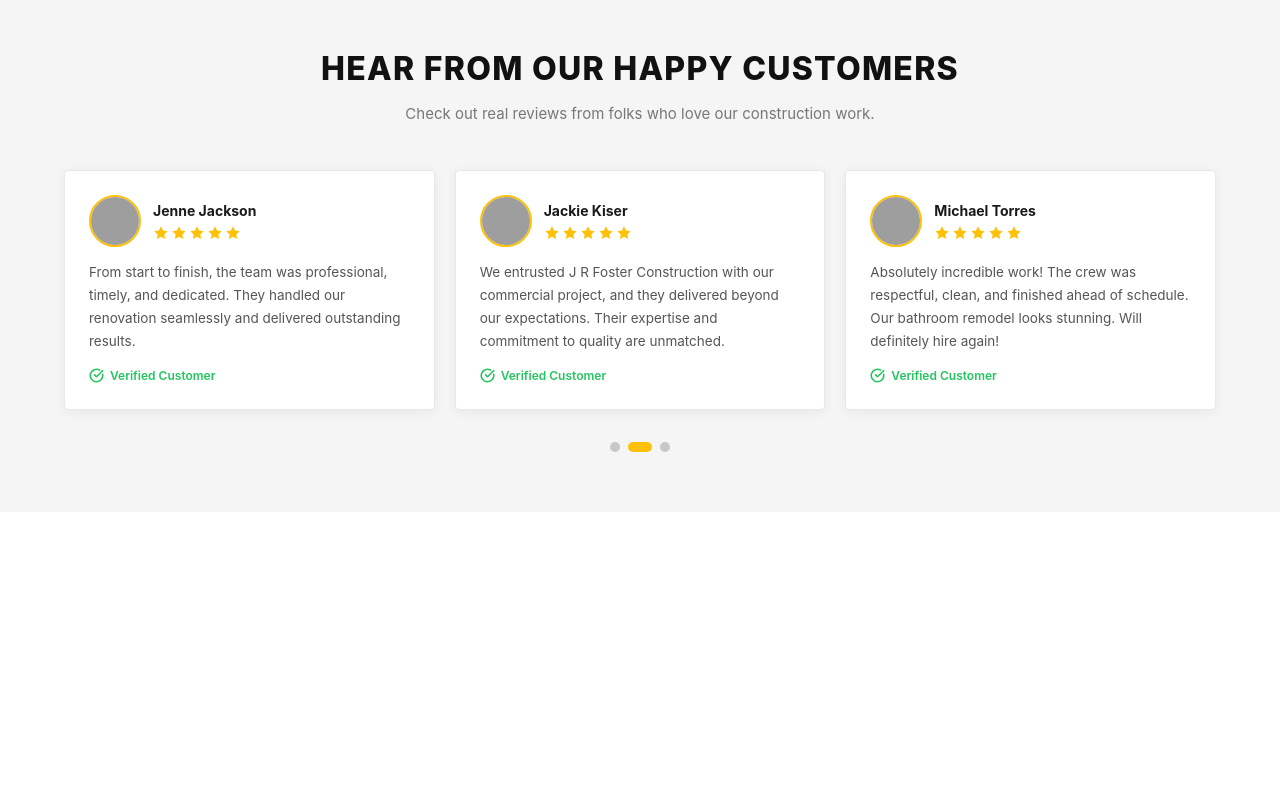
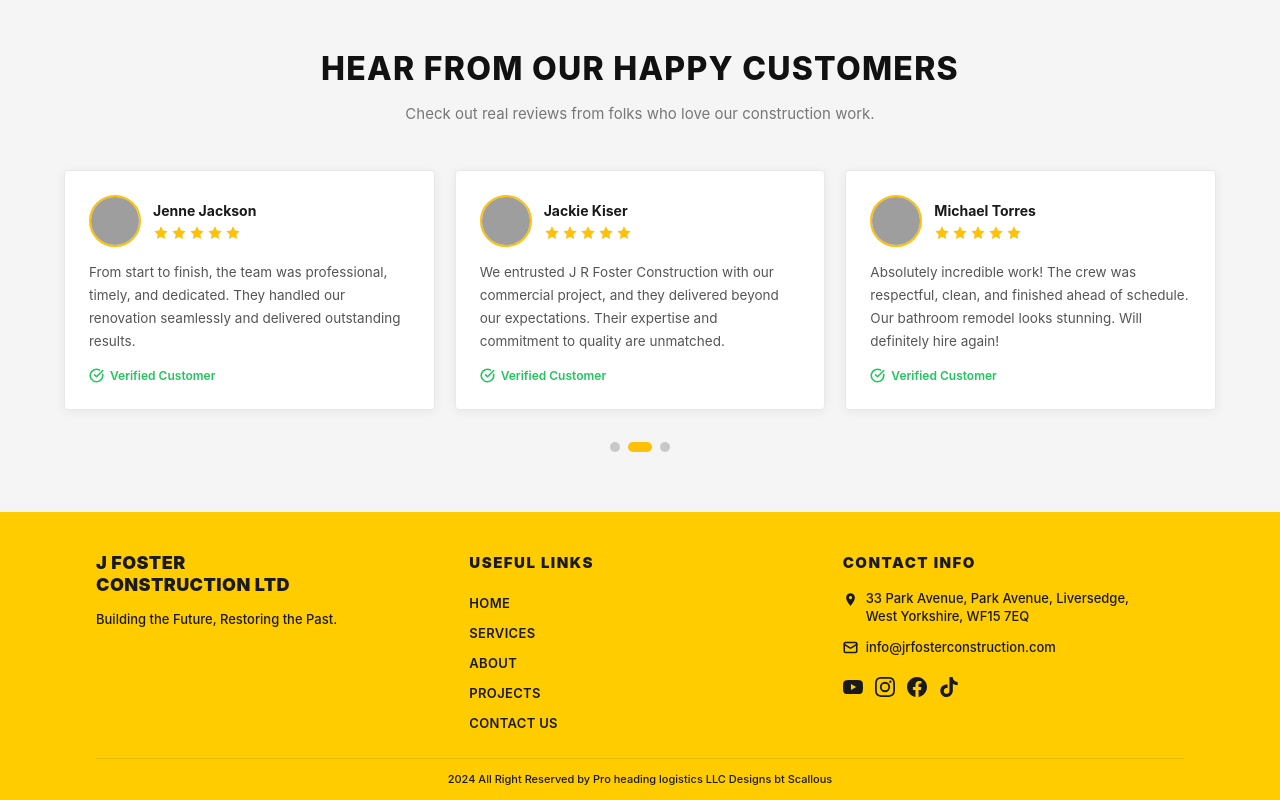
Before and after one commit to mashargujjar5/cunstruction-LTD, a React (Vite) app: page / in a window 1280 px wide. Shown: the part 6009-6809 px from the top of the page. Before the commit the page ends 6521 px from the top, so only its background shows below. Built offline with nearby package versions, Linux system fonts and the light colour scheme; grey boxes are pictures that could not be loaded.

Commit message:
feat: add Footer component and integrate it into the main application layout

```diff
--- a/src/App.jsx
+++ b/src/App.jsx
@@ -8,6 +8,7 @@
 import RecentProjects from './components/RecentProjects';
 import TraditionSection from './components/TraditionSection';
 import ContactSection from './components/ContactSection';
+import Footer from './components/Footer';
 import TestimonialsSection from './components/TestimonialsSection';
 
 function App() {
@@ -24,6 +25,7 @@
 
       <ContactSection />
       <TestimonialsSection />
+      <Footer />
     </div>
   );
 }
--- /dev/null
+++ b/src/components/Footer.jsx
@@ -0,0 +1,141 @@
+import React from 'react';
+
+const Footer = () => {
+  return (
+    <footer className="w-full bg-[#FFCC00] font-sans">
+      {/* Main Footer Content */}
+      <div className="px-4 sm:px-8 md:px-16 lg:px-24 pt-10 pb-6">
+        <div className="grid grid-cols-1 md:grid-cols-3 gap-10 md:gap-8">
+
+          {/* Column 1 - Brand & Tagline */}
+          <div className="flex flex-col justify-start">
+            <div className="mb-3">
+              <p className="text-[#1a1a1a] text-[18px] font-black uppercase leading-tight tracking-wide">
+                J FOSTER
+              </p>
+              <p className="text-[#1a1a1a] text-[18px] font-black uppercase leading-tight tracking-wide">
+                CONSTRUCTION LTD
+              </p>
+            </div>
+            <p className="text-[#1a1a1a] text-[13px] font-medium leading-relaxed">
+              Building the Future, Restoring the Past.
+            </p>
+          </div>
+
+          {/* Column 2 - Useful Links */}
+          <div className="flex flex-col">
+            <h3 className="text-[#1a1a1a] text-[15px] font-black uppercase tracking-widest mb-4">
+              USEFUL LINKS
+            </h3>
+            <ul className="flex flex-col gap-[6px]">
+              {['HOME', 'SERVICES', 'ABOUT', 'PROJECTS', 'CONTACT US'].map((link) => (
+                <li key={link}>
+                  <a
+                    href="#"
+                    className="text-[#1a1a1a] text-[13px] font-semibold hover:opacity-60 transition-opacity duration-200 tracking-wide"
+                  >
+                    {link}
+                  </a>
+                </li>
+              ))}
+            </ul>
+          </div>
+
+          {/* Column 3 - Contact Info */}
+          <div className="flex flex-col">
+            <h3 className="text-[#1a1a1a] text-[15px] font-black uppercase tracking-widest mb-4">
+              CONTACT INFO
+            </h3>
+
+            {/* Address */}
+            <div className="flex items-start gap-2 mb-3">
+              <svg
+                xmlns="http://www.w3.org/2000/svg"
+                width="15"
+                height="15"
+                viewBox="0 0 24 24"
+                fill="currentColor"
+                className="text-[#1a1a1a] mt-[2px] shrink-0"
+              >
+                <path d="M12 2C8.13 2 5 5.13 5 9c0 5.25 7 13 7 13s7-7.75 7-13c0-3.87-3.13-7-7-7zm0 9.5c-1.38 0-2.5-1.12-2.5-2.5S10.62 6.5 12 6.5s2.5 1.12 2.5 2.5S13.38 11.5 12 11.5z" />
+              </svg>
+              <p className="text-[#1a1a1a] text-[13px] font-medium leading-snug">
+                33 Park Avenue, Park Avenue, Liversedge,<br />
+                West Yorkshire, WF15 7EQ
+              </p>
+            </div>
+
+            {/* Email */}
+            <div className="flex items-center gap-2 mb-5">
+              <svg
+                xmlns="http://www.w3.org/2000/svg"
+                width="15"
+                height="15"
+                viewBox="0 0 24 24"
+                fill="none"
+                stroke="currentColor"
+                strokeWidth="2.5"
+                strokeLinecap="round"
+                strokeLinejoin="round"
+                className="text-[#1a1a1a] shrink-0"
+              >
+                <rect width="20" height="16" x="2" y="4" rx="2" />
+                <path d="m22 7-8.97 5.7a1.94 1.94 0 0 1-2.06 0L2 7" />
+              </svg>
+              <a
+                href="mailto:info@jrfosterconstruction.com"
+                className="text-[#1a1a1a] text-[13px] font-medium hover:opacity-60 transition-opacity duration-200"
+              >
+                info@jrfosterconstruction.com
+              </a>
+            </div>
+
+            {/* Social Icons */}
+            <div className="flex items-center gap-3">
+              {/* YouTube */}
+              <a href="#" className="text-[#1a1a1a] hover:opacity-60 transition-opacity duration-200">
+                <svg xmlns="http://www.w3.org/2000/svg" width="20" height="20" viewBox="0 0 24 24" fill="currentColor">
+                  <path d="M23.498 6.186a3.016 3.016 0 0 0-2.122-2.136C19.505 3.545 12 3.545 12 3.545s-7.505 0-9.377.505A3.017 3.017 0 0 0 .502 6.186C0 8.07 0 12 0 12s0 3.93.502 5.814a3.016 3.016 0 0 0 2.122 2.136c1.871.505 9.376.505 9.376.505s7.505 0 9.377-.505a3.015 3.015 0 0 0 2.122-2.136C24 15.93 24 12 24 12s0-3.93-.502-5.814zM9.545 15.568V8.432L15.818 12l-6.273 3.568z" />
+                </svg>
+              </a>
+
+              {/* Instagram */}
+              <a href="#" className="text-[#1a1a1a] hover:opacity-60 transition-opacity duration-200">
+                <svg xmlns="http://www.w3.org/2000/svg" width="20" height="20" viewBox="0 0 24 24" fill="currentColor">
+                  <path d="M12 2.163c3.204 0 3.584.012 4.85.07 3.252.148 4.771 1.691 4.919 4.919.058 1.265.069 1.645.069 4.849 0 3.205-.012 3.584-.069 4.849-.149 3.225-1.664 4.771-4.919 4.919-1.266.058-1.644.07-4.85.07-3.204 0-3.584-.012-4.849-.07-3.26-.149-4.771-1.699-4.919-4.92-.058-1.265-.07-1.644-.07-4.849 0-3.204.013-3.583.07-4.849.149-3.227 1.664-4.771 4.919-4.919 1.266-.057 1.645-.069 4.849-.069zM12 0C8.741 0 8.333.014 7.053.072 2.695.272.273 2.69.073 7.052.014 8.333 0 8.741 0 12c0 3.259.014 3.668.072 4.948.2 4.358 2.618 6.78 6.98 6.98C8.333 23.986 8.741 24 12 24c3.259 0 3.668-.014 4.948-.072 4.354-.2 6.782-2.618 6.979-6.98.059-1.28.073-1.689.073-4.948 0-3.259-.014-3.667-.072-4.947-.196-4.354-2.617-6.78-6.979-6.98C15.668.014 15.259 0 12 0zm0 5.838a6.162 6.162 0 1 0 0 12.324 6.162 6.162 0 0 0 0-12.324zM12 16a4 4 0 1 1 0-8 4 4 0 0 1 0 8zm6.406-11.845a1.44 1.44 0 1 0 0 2.881 1.44 1.44 0 0 0 0-2.881z" />
+                </svg>
+              </a>
+
+              {/* Facebook */}
+              <a href="#" className="text-[#1a1a1a] hover:opacity-60 transition-opacity duration-200">
+                <svg xmlns="http://www.w3.org/2000/svg" width="20" height="20" viewBox="0 0 24 24" fill="currentColor">
+                  <path d="M24 12.073c0-6.627-5.373-12-12-12s-12 5.373-12 12c0 5.99 4.388 10.954 10.125 11.854v-8.385H7.078v-3.47h3.047V9.43c0-3.007 1.792-4.669 4.533-4.669 1.312 0 2.686.235 2.686.235v2.953H15.83c-1.491 0-1.956.925-1.956 1.874v2.25h3.328l-.532 3.47h-2.796v8.385C19.612 23.027 24 18.062 24 12.073z" />
+                </svg>
+              </a>
+
+              {/* TikTok */}
+              <a href="#" className="text-[#1a1a1a] hover:opacity-60 transition-opacity duration-200">
+                <svg xmlns="http://www.w3.org/2000/svg" width="20" height="20" viewBox="0 0 24 24" fill="currentColor">
+                  <path d="M12.525.02c1.31-.02 2.61-.01 3.91-.02.08 1.53.63 3.09 1.75 4.17 1.12 1.11 2.7 1.62 4.24 1.79v4.03c-1.44-.05-2.89-.35-4.2-.97-.57-.26-1.1-.59-1.62-.93-.01 2.92.01 5.84-.02 8.75-.08 1.4-.54 2.79-1.35 3.94-1.31 1.92-3.58 3.17-5.91 3.21-1.43.08-2.86-.31-4.08-1.03-2.02-1.19-3.44-3.37-3.65-5.71-.02-.5-.03-1-.01-1.49.18-1.9 1.12-3.72 2.58-4.96 1.66-1.44 3.98-2.13 6.15-1.72.02 1.48-.04 2.96-.04 4.44-.99-.32-2.15-.23-3.02.37-.63.41-1.11 1.04-1.36 1.75-.21.51-.15 1.07-.14 1.61.24 1.64 1.82 3.02 3.5 2.87 1.12-.01 2.19-.66 2.77-1.61.19-.33.4-.67.41-1.06.1-1.79.06-3.57.07-5.36.01-4.03-.01-8.05.02-12.07z" />
+                </svg>
+              </a>
+            </div>
+          </div>
+
+        </div>
+      </div>
+
+      {/* Divider */}
+      <div className="border-t border-[#e6b800] mx-4 sm:mx-8 md:mx-16 lg:mx-24" />
+
+      {/* Copyright Bar */}
+      <div className="px-4 sm:px-8 md:px-16 lg:px-24 py-3 text-center">
+        <p className="text-[#1a1a1a] text-[11px] font-medium">
+          2024 All Right Reserved by Pro heading logistics LLC Designs bt Scallous
+        </p>
+      </div>
+    </footer>
+  );
+};
+
+export default Footer;
```
